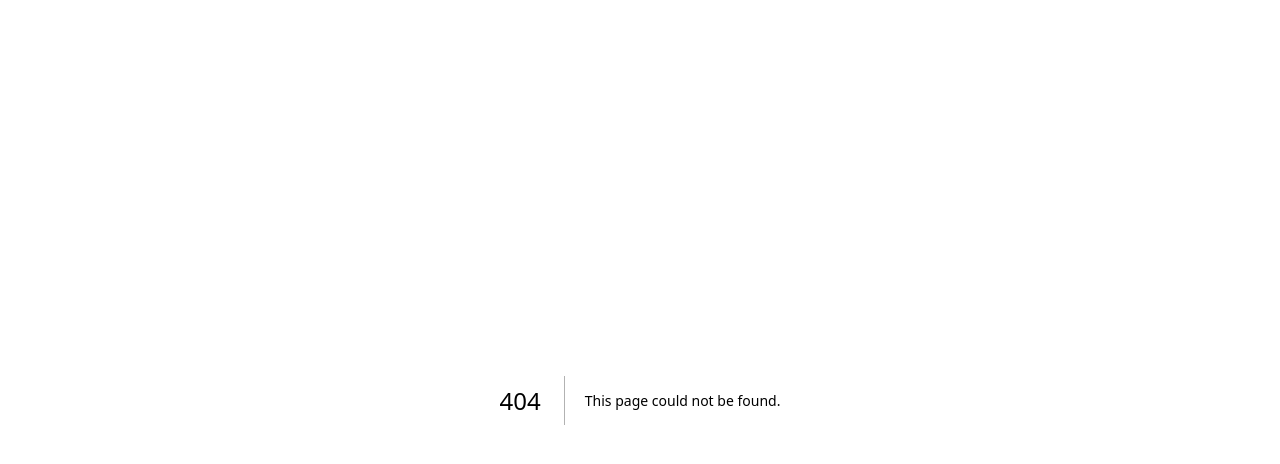
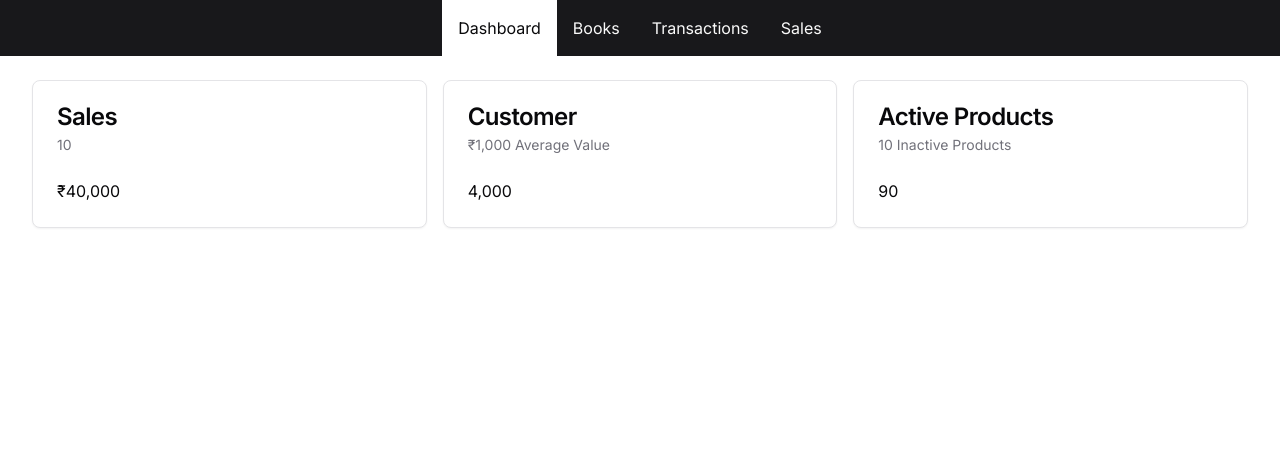
Before and after one commit to Room1097/bookstore-mgmt-sys, a Next.js app in the folder frontend/: page /admin in a window 1280 px wide. Before the commit this address had no page. Shown: the top 464 px of the page. Built offline with nearby package versions, Linux system fonts and the light colour scheme.

Commit message:
added routes and basic frontend for dashboard and admin pages

```diff
--- /dev/null
+++ b/frontend/app/(admin)/(routes)/admin/layout.tsx
@@ -0,0 +1,22 @@
+import { Nav } from "@/components/Nav";
+import { NavLink } from "@/components/Nav";
+
+export const dynamic = "force-dynamic";
+
+export default function AdminLayout({
+  children,
+}: Readonly<{
+  children: React.ReactNode;
+}>) {
+  return (
+    <>
+      <Nav>
+        <NavLink href="/admin">Dashboard</NavLink>
+        <NavLink href="/admin/products">Books</NavLink>
+        <NavLink href="/admin/transaction">Transactions</NavLink>
+        <NavLink href="/admin/sales">Sales</NavLink>
+      </Nav>
+      <div className="container my-6">{children}</div>
+    </>
+  );
+}
--- /dev/null
+++ b/frontend/app/(admin)/(routes)/admin/page.tsx
@@ -0,0 +1,53 @@
+import {
+  Card,
+  CardContent,
+  CardDescription,
+  CardFooter,
+  CardHeader,
+  CardTitle,
+} from "@/components/ui/card";
+
+import { formatNumber } from "@/lib/formatters";
+import { formatCurrency } from "@/lib/formatters";
+
+export default function AdminPage() {
+  return (
+    <div className="grid grid-cols-1 md:grid-cols-2 lg:grid-cols-3 gap-4">
+      <DashboardCard
+        title="Sales"
+        sub={formatNumber(10)}
+        body={formatCurrency(40000)}
+      />
+      <DashboardCard
+        title="Customer"
+        sub={`${formatCurrency(1000)} Average Value`}
+        body={formatNumber(4000)}
+      />
+      <DashboardCard
+        title="Active Products"
+        sub={`${formatNumber(10)} Inactive Products`}
+        body={formatNumber(90)}
+      />
+    </div>
+  );
+}
+
+type DashboardCardProps = {
+  title: string;
+  sub: string;
+  body: string;
+};
+
+const DashboardCard = ({ title, sub, body }: DashboardCardProps) => {
+  return (
+    <Card>
+      <CardHeader>
+        <CardTitle>{title}</CardTitle>
+        <CardDescription>{sub}</CardDescription>
+      </CardHeader>
+      <CardContent>
+        <p>{body}</p>
+      </CardContent>
+    </Card>
+  );
+};
--- /dev/null
+++ b/frontend/app/(admin)/(routes)/admin/products/page.tsx
@@ -0,0 +1,19 @@
+import {
+  Card,
+  CardContent,
+  CardDescription,
+  CardFooter,
+  CardHeader,
+  CardTitle,
+} from "@/components/ui/card";
+
+import { formatNumber } from "@/lib/formatters";
+import { formatCurrency } from "@/lib/formatters";
+
+export default function AdminProductPage() {
+  return (
+    <div>
+      <h1>Books Page</h1>
+    </div>
+  );
+}
--- /dev/null
+++ b/frontend/app/(admin)/(routes)/admin/sales/page.tsx
@@ -0,0 +1,8 @@
+
+  export default function AdminSalesPage() {
+    return (
+      <div>
+        <h1>Sales Page</h1>
+      </div>
+    );
+  }
--- /dev/null
+++ b/frontend/app/(admin)/(routes)/admin/transaction/page.tsx
@@ -0,0 +1,7 @@
+export default function AdminTransactionPage() {
+  return (
+    <div>
+      <h1>Transaction Page</h1>
+    </div>
+  );
+}
--- a/frontend/app/page.tsx
+++ b/frontend/app/page.tsx
@@ -1,4 +1,3 @@
-import Image from "next/image";
 import { Button } from "@/components/ui/button";
 
 export default function Home() {
--- /dev/null
+++ b/frontend/components/Nav.tsx
@@ -0,0 +1,26 @@
+"use client";
+import Link from "next/link";
+import { usePathname } from "next/navigation";
+import { ComponentProps, ReactNode } from "react";
+import { cn } from "@/lib/utils";
+
+export function Nav({ children }: { children: ReactNode }) {
+  return (
+    <nav className="bg-primary text-primary-foreground flex justify-center">
+      {children}
+    </nav>
+  );
+}
+
+export function NavLink(props: Omit<ComponentProps<typeof Link>, "className">) {
+  const pathName = usePathname();
+  return (
+    <Link
+      {...props}
+      className={cn(
+        "p-4 hover:bg-secondary hover:text-secondary-foreground focus-visible:bg-secondary focus-visible:text-secondary-foreground",
+        pathName === props.href && "bg-background text-foreground"
+      )}
+    />
+  );
+}
--- /dev/null
+++ b/frontend/components/ui/card.tsx
@@ -0,0 +1,79 @@
+import * as React from "react"
+
+import { cn } from "@/lib/utils"
+
+const Card = React.forwardRef<
+  HTMLDivElement,
+  React.HTMLAttributes<HTMLDivElement>
+>(({ className, ...props }, ref) => (
+  <div
+    ref={ref}
+    className={cn(
+      "rounded-lg border bg-card text-card-foreground shadow-sm",
+      className
+    )}
+    {...props}
+  />
+))
+Card.displayName = "Card"
+
+const CardHeader = React.forwardRef<
+  HTMLDivElement,
+  React.HTMLAttributes<HTMLDivElement>
+>(({ className, ...props }, ref) => (
+  <div
+    ref={ref}
+    className={cn("flex flex-col space-y-1.5 p-6", className)}
+    {...props}
+  />
+))
+CardHeader.displayName = "CardHeader"
+
+const CardTitle = React.forwardRef<
+  HTMLParagraphElement,
+  React.HTMLAttributes<HTMLHeadingElement>
+>(({ className, ...props }, ref) => (
+  <h3
+    ref={ref}
+    className={cn(
+      "text-2xl font-semibold leading-none tracking-tight",
+      className
+    )}
+    {...props}
+  />
+))
+CardTitle.displayName = "CardTitle"
+
+const CardDescription = React.forwardRef<
+  HTMLParagraphElement,
+  React.HTMLAttributes<HTMLParagraphElement>
+>(({ className, ...props }, ref) => (
+  <p
+    ref={ref}
+    className={cn("text-sm text-muted-foreground", className)}
+    {...props}
+  />
+))
+CardDescription.displayName = "CardDescription"
+
+const CardContent = React.forwardRef<
+  HTMLDivElement,
+  React.HTMLAttributes<HTMLDivElement>
+>(({ className, ...props }, ref) => (
+  <div ref={ref} className={cn("p-6 pt-0", className)} {...props} />
+))
+CardContent.displayName = "CardContent"
+
+const CardFooter = React.forwardRef<
+  HTMLDivElement,
+  React.HTMLAttributes<HTMLDivElement>
+>(({ className, ...props }, ref) => (
+  <div
+    ref={ref}
+    className={cn("flex items-center p-6 pt-0", className)}
+    {...props}
+  />
+))
+CardFooter.displayName = "CardFooter"
+
+export { Card, CardHeader, CardFooter, CardTitle, CardDescription, CardContent }
--- /dev/null
+++ b/frontend/lib/formatters.ts
@@ -0,0 +1,29 @@
+const DATE_FORMATTER = new Intl.DateTimeFormat("en-US", {
+    year: "numeric",
+    month: "short",
+    day: "2-digit",
+    hour: "2-digit",
+    minute: "2-digit",
+    second: "2-digit"
+  });
+
+  export function formatDate(date: Date) {
+    return DATE_FORMATTER.format(date);
+  }
+
+  const CURRENCY_FORMATTER = new Intl.NumberFormat("en-IN", {
+    currency: "INR",
+    style: "currency",
+    minimumFractionDigits: 0
+  });
+
+  export function formatCurrency(amount: number) {
+    return CURRENCY_FORMATTER.format(amount);
+  }
+
+
+  const NUMBER_FORMATTER = new Intl.NumberFormat("en-US");
+
+  export function formatNumber(number: number) {
+    return NUMBER_FORMATTER.format(number);
+  }
```
Also changed, not shown: 1 other file (tests, documents, lock files or other folders).
